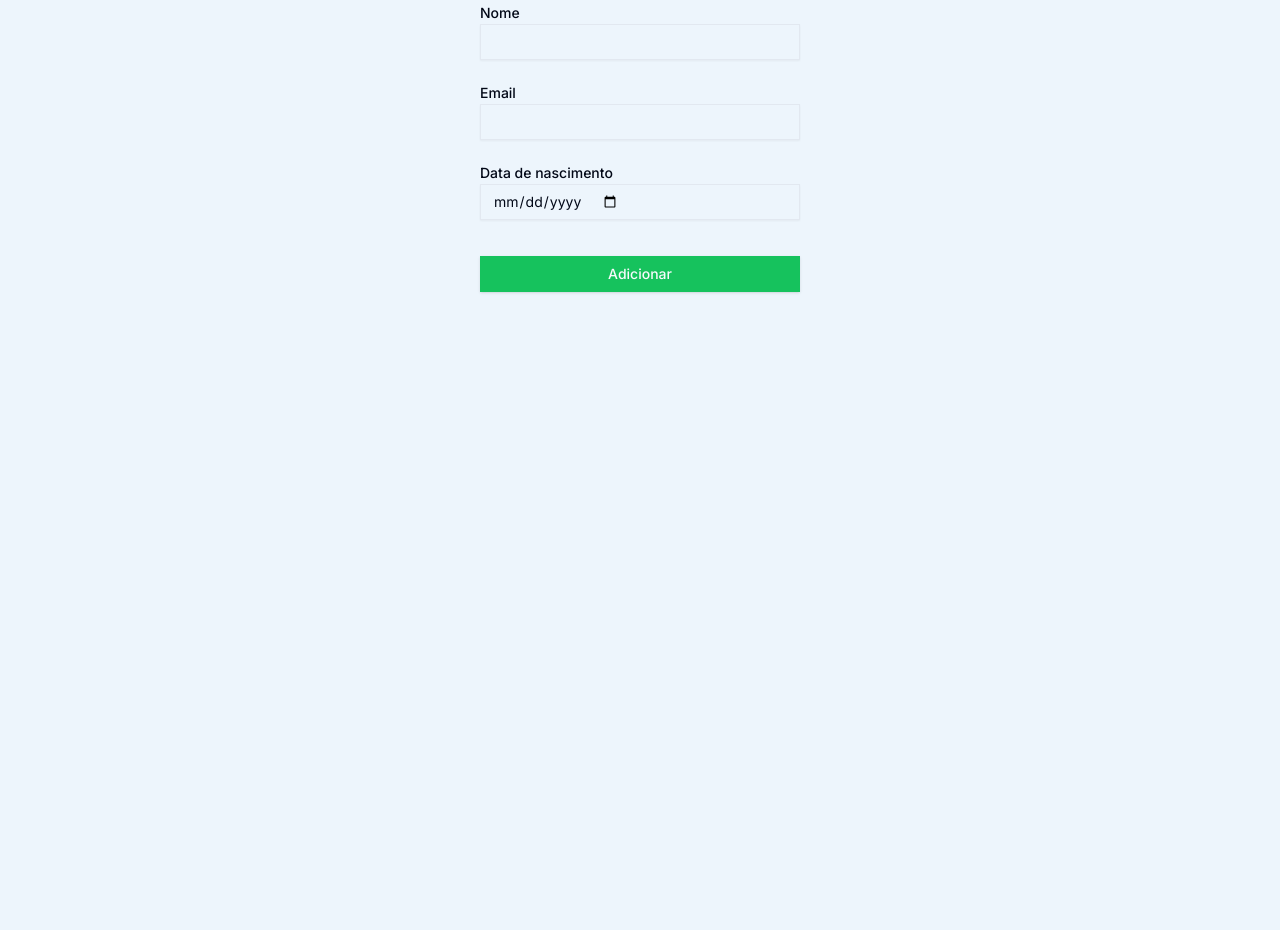
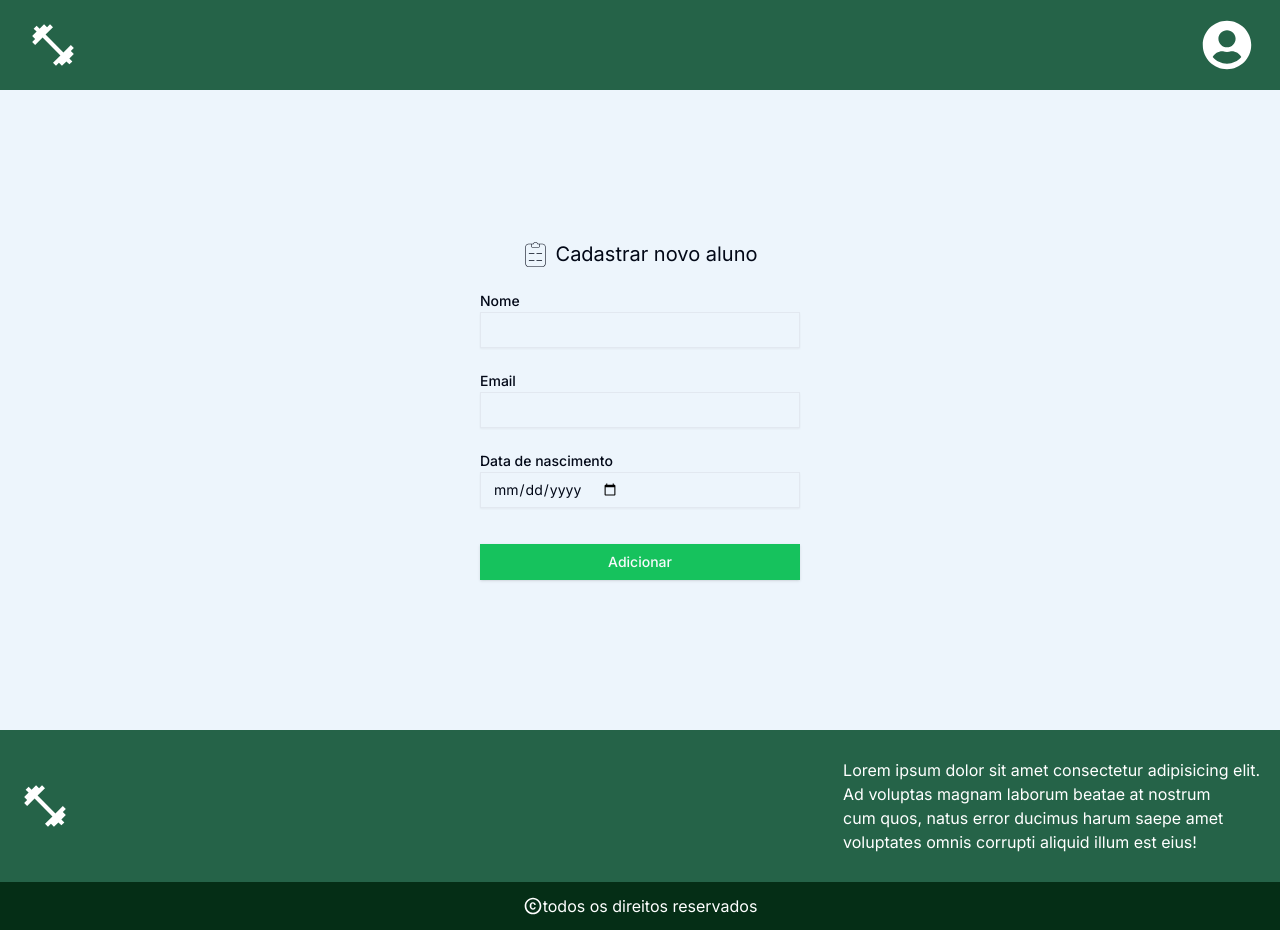
Before and after one commit to Albert1616/Sistema-Personal-Web, a Next.js app in the folder front/: page /formAluno in a window 1280 px wide. Before the commit the page ends 800 px from the top, so only its background shows below. Built offline with nearby package versions, Linux system fonts and the light colour scheme.

Commit message:
feat: ajustes nas paginas de login e register

```diff
--- a/front/src/app/layout.tsx
+++ b/front/src/app/layout.tsx
@@ -26,7 +26,7 @@ export default function RootLayout({
         {paper!= 'anonimo' &&<Header />}
           {children}
         {paper!= 'anonimo' &&<Footer />}
-        </body>
+      </body>
     </html>
   );
 }
--- /dev/null
+++ b/front/src/app/login/page.tsx
@@ -0,0 +1,10 @@
+import Login from '@/components/login/login'
+import React from 'react'
+
+function page() {
+  return (
+    <Login />
+)
+}
+
+export default page
--- a/front/src/app/page.tsx
+++ b/front/src/app/page.tsx
@@ -3,24 +3,26 @@
 import { useGenerationStore } from "@/lib/state/stateManagament";
 import Login from "@/components/login/login";
 import Personal from "@/components/home/personal";
-
+import { useRouter } from "next/navigation";
 
 export default function Home() {
   const {user} = useGenerationStore();
   const {login, paper} = user;
 
+  const router = useRouter();
+
     switch (paper) {
-      case 'aluno':
+      case 'personal':
         return <Personal />
         break;
-      case 'personal':
-        return <div>Personal</div>
+      case 'aluno':
+        return <div>Aluno</div>
         break;
       case 'nutricionista':
         return <div>Nutricionista</div>
         break;
       default:
-        return <Login />
+        router.push("/login");
         break;
     }
 }
--- a/front/src/app/register/page.tsx
+++ b/front/src/app/register/page.tsx
@@ -14,7 +14,6 @@ function page() {
 
     function changePaper(login:string, paper:string){
         setUser(login, paper);
-        router.push("/");
     }
 
   return <Register changePaper={changePaper}/>
--- a/front/src/components/formAluno.tsx
+++ b/front/src/components/formAluno.tsx
@@ -1,24 +1,59 @@
-import { Button } from "./ui/button";
+'use client'
+
+import Link from "next/link";
+import { buttonVariants } from "./ui/button";
 import { Input } from "./ui/input";
 import { Label } from "./ui/label";
 
+import { SiReacthookform } from "react-icons/si";
+import { useState } from "react";
+import { useGenerationStore } from "@/lib/state/stateManagament";
+
+interface formValues{
+  nome:string,
+  email:string,
+  data_nascimento:string
+}
+
 export default function FormAluno() {
+  const {setLst} = useGenerationStore();
+
+  const [formValues, setFormValues] = useState<formValues>({
+    nome:'',
+    email:'',
+    data_nascimento:''
+  });
+
+  const handleChange = (e: React.ChangeEvent<HTMLInputElement>, fieldName: keyof formValues) => {
+    const { value } = e.target;
+    setFormValues({
+        ...formValues,
+        [fieldName]: value
+    });
+};
+
+  const addAluno = (formValues: formValues) =>{
+    setLst(formValues);
+
+  }
+
   return (
-    <form action="" className="h-full w-[25%]">
-        <div className="flex flex-col justify-between gap-5">
+    <form action="" className="h-full w-[25%] flex flex-col justify-center">
+        <div className="flex flex-col gap-5">
+          <h2 className="flex items-center justify-center gap-2 text-xl"><SiReacthookform size={25}/> Cadastrar novo aluno</h2>
           <div className="gap-1">
             <Label htmlFor="nome">Nome</Label>
-            <Input type="text"/>
+            <Input type="text" value={formValues.nome} onChange={(e)=>handleChange(e, 'nome')}/>
           </div>
           <div className="gap-1">
-            <Label htmlFor="nome">Email</Label>
-            <Input type="text"/>
+            <Label htmlFor="email">Email</Label>
+            <Input type="email" value={formValues.email} onChange={(e)=>handleChange(e, 'email')}/>
           </div>
-          <div className="gap-1">
-            <Label htmlFor="nome">Data de nascimento</Label>
-            <Input type="date"/>
+          <div className="gap-1 mb-4">
+            <Label htmlFor="data">Data de nascimento</Label>
+            <Input type="date" value={formValues.data_nascimento} onChange={(e)=>handleChange(e, 'data_nascimento')}/>
           </div>
-          <Button className="mt-4">Adicionar</Button>
+          <Link href='/' className={buttonVariants({variant:"default"})} onClick={()=>addAluno(formValues)}>Adicionar</Link>
         </div>
     </form>
   );
--- a/front/src/components/home/personal.tsx
+++ b/front/src/components/home/personal.tsx
@@ -1,26 +1,24 @@
+/* eslint-disable react-hooks/rules-of-hooks */
 import React from 'react'
-import { Button } from '../ui/button'
+import { buttonVariants } from '../ui/button'
 import Link from 'next/link'
 import CardAluno from '../cardAluno'
+import { useGenerationStore } from '@/lib/state/stateManagament'
 
 function personal() {
+  const {lst_aluno} = useGenerationStore();
   return (
     <main className="h-[80vh] w-full py-5 px-7 bg-background">
     <div>
       <section className="grid grid-cols-2 gap-5 mb-8">
-        <CardAluno nome="Matheus Albert" email="teste@gmail.com" data="10/11/2002"
-        icon="/img/avatar-1.jpg"/>
-        <CardAluno nome="Matheus Albert" email="teste@gmail.com" data="10/11/2002"
-        icon="/img/avatar-2.jpg"/>
+        {lst_aluno.map((aluno) =>{
+          return <CardAluno key={aluno.nome} nome={aluno.nome}
+          email={aluno.email} data={aluno.data_nascimento} icon='/img/avatar-1.jpg'/>
+        })}
       </section>
       <div className="flex gap-4">
-        <Button className="bg-ButtonColor p-4 text-white rounded-sm hover:bg-ButtonHoverColor">
-          <Link href='/formAluno'>Adicionar aluno</Link>
-        </Button>
-
-        <Button className="bg-ButtonColor p-4 rounded-sm text-white hover:bg-ButtonHoverColor">
-          <Link href='/exercicios'>Exercícios</Link>
-        </Button>
+        <Link href='/formAluno' className={buttonVariants({variant:'default'})}>Adicionar aluno</Link>
+        <Link href='/exercicios' className={buttonVariants({variant:'default'})}>Exercícios</Link>
       </div>
 
     </div>
--- a/front/src/components/login/register.tsx
+++ b/front/src/components/login/register.tsx
@@ -22,7 +22,7 @@ import {
 
 import { Input } from '../ui/input'
 import { Label } from '../ui/label'
-import { Button } from '../ui/button'
+import { buttonVariants } from '../ui/button'
 import Link from 'next/link'
 import { AiOutlineUser } from 'react-icons/ai'
 import { useGenerationStore } from '@/lib/state/stateManagament'
@@ -61,7 +61,7 @@ function register({changePaper} : PropsRegister) {
                         <Input type='password' id='password_redgit' className='border-gray-400 rounded-sm'/>
                         </div>
                         <div className='flex flex-col items-center mt-6 '>
-                            <Button onClick={()=>changePaper("albert", "aluno")}>Criar conta</Button>
+                            <Link href="/" className={buttonVariants({variant:'default'})} onClick={()=>changePaper("albert", "personal")}>Criar conta</Link>
                         </div>
                     </DialogDescription>
                 </DialogHeader>
--- a/front/src/lib/state/stateManagament.tsx
+++ b/front/src/lib/state/stateManagament.tsx
@@ -5,15 +5,43 @@ interface User{
     paper: string
 }
 
+interface Aluno{
+    nome:string,
+    email:string,
+    data_nascimento:string,
+}
+
 interface GenerationState{
     user:User
     setUser:(login:string,paper:string)=>void,
+    lst_aluno: Aluno[],
+    setLst:(aluno:Aluno)=>void
 }
 
 export const useGenerationStore = create<GenerationState>()((set) =>({
     user:{
         login:'albert',
-        paper:'anonimo'
+        paper:'personal'
     },
     setUser: (login: string,paper: string) => set({user: {login, paper}}),
+    lst_aluno:[
+        {
+            nome:"Matheus",
+            email:"matheus@email",
+            data_nascimento:"16/11/2002"
+        },
+        {
+            nome:"Albert",
+            email:"albert@email",
+            data_nascimento:"10/10/2010"
+        },
+        {
+            nome:"Paulo",
+            email:"paulo@email",
+            data_nascimento:"15/08/2008"
+        },
+    ],
+    setLst(aluno){
+        this.lst_aluno.push(aluno);
+    }
 }))
```
